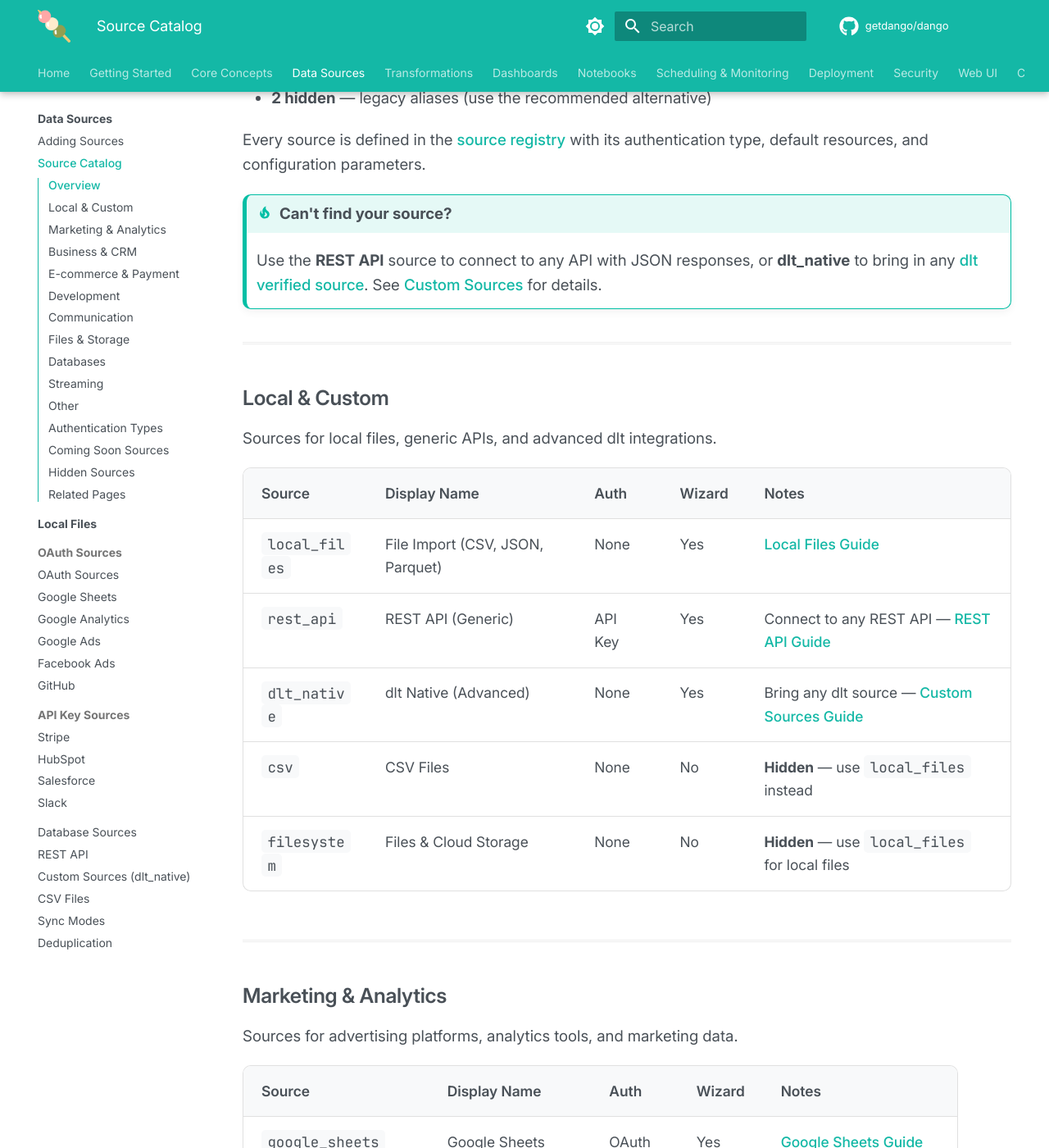
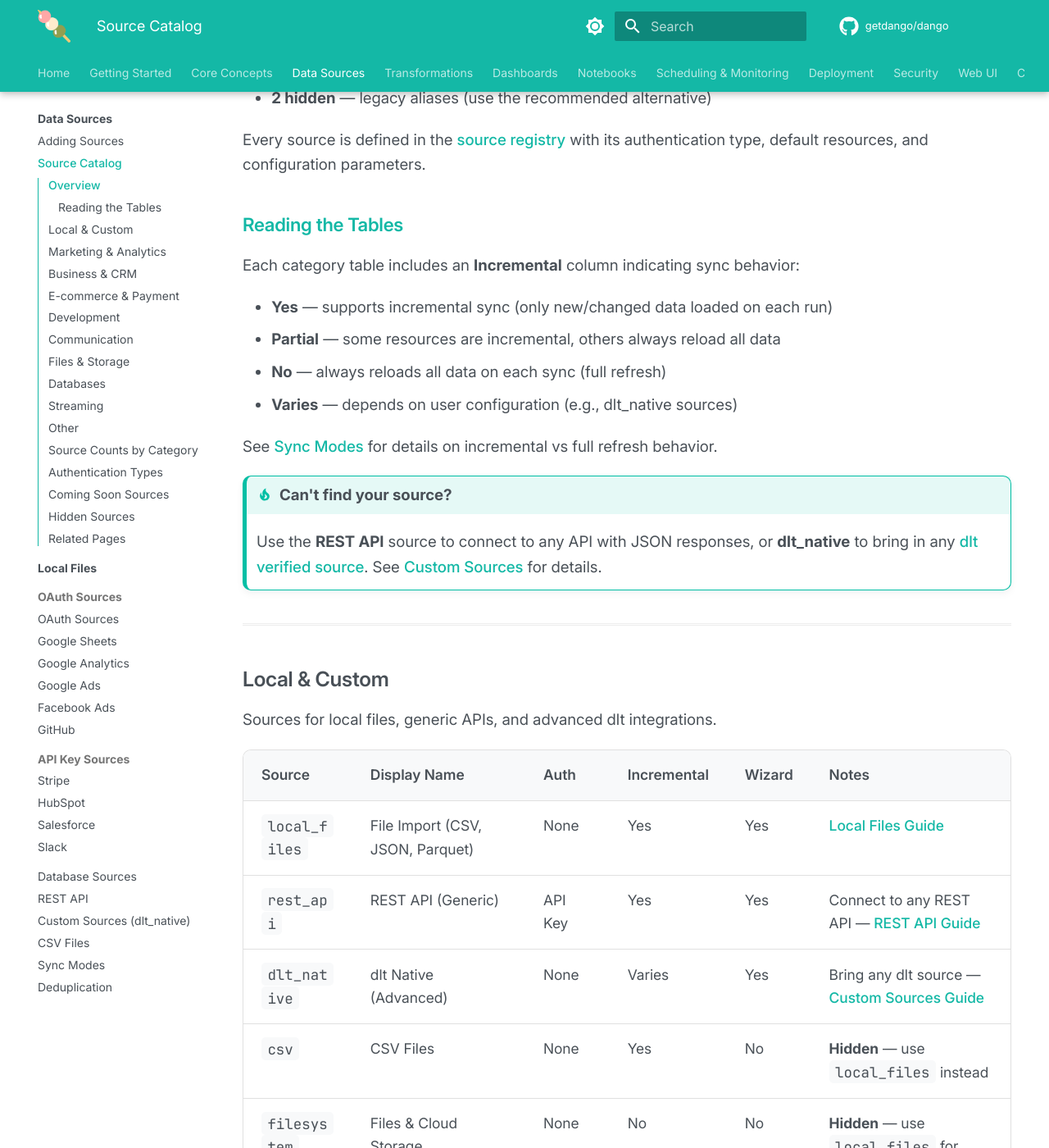
Before and after one commit to getdango/docs, an MkDocs documentation site: the page built from docs/data-sources/source-catalog.md, in a window 1280 px wide and 1400 px high, scrolled down 464 px. Shown: the whole window at 82% size. Built offline with MkDocs 1.6.1 and Material for MkDocs 9.7.7, drawn with Linux system fonts in a browser that asks for light colours; comment, search, counter and statistics services are not loaded; the version menu is left out; some of the changed text lies outside the part shown.

Commit message:
Fix review issues: CLI syntax, incremental column, content gaps
- sync-modes.md: Replace deprecated --source flag with positional arg
- adding-sources.md: Fix source edit --name to positional argument
- source-catalog.md: Add Incremental column to all tables, add summary
- deduplication.md: Clarify auto-inference, add Common Patterns section
- index.md: Differentiate production-ready vs tested in status table

Co-Authored-By: Claude Opus 4.6 (1M context) <noreply@anthropic.com>

```diff
--- a/docs/data-sources/source-catalog.md
+++ b/docs/data-sources/source-catalog.md
@@ -14,6 +14,17 @@ Dango ships with **33 built-in source connectors** powered by [dlt (data load to
 
 Every source is defined in the [source registry](../reference/source-registry.md) with its authentication type, default resources, and configuration parameters.
 
+### Reading the Tables
+
+Each category table includes an **Incremental** column indicating sync behavior:
+
+- **Yes** — supports incremental sync (only new/changed data loaded on each run)
+- **Partial** — some resources are incremental, others always reload all data
+- **No** — always reloads all data on each sync (full refresh)
+- **Varies** — depends on user configuration (e.g., dlt_native sources)
+
+See [Sync Modes](sync-modes.md) for details on incremental vs full refresh behavior.
+
 !!! tip "Can't find your source?"
     Use the **REST API** source to connect to any API with JSON responses, or **dlt_native** to bring in any [dlt verified source](https://dlthub.com/docs/dlt-ecosystem/verified-sources/). See [Custom Sources](custom-sources.md) for details.
 
@@ -23,13 +34,13 @@ Every source is defined in the [source registry](../reference/source-registry.md
 
 Sources for local files, generic APIs, and advanced dlt integrations.
 
-| Source | Display Name | Auth | Wizard | Notes |
-|--------|-------------|------|--------|-------|
-| `local_files` | File Import (CSV, JSON, Parquet) | None | Yes | [Local Files Guide](local-files/index.md) |
-| `rest_api` | REST API (Generic) | API Key | Yes | Connect to any REST API — [REST API Guide](rest-api.md) |
-| `dlt_native` | dlt Native (Advanced) | None | Yes | Bring any dlt source — [Custom Sources Guide](custom-sources.md) |
-| `csv` | CSV Files | None | No | **Hidden** — use `local_files` instead |
-| `filesystem` | Files & Cloud Storage | None | No | **Hidden** — use `local_files` for local files |
+| Source | Display Name | Auth | Incremental | Wizard | Notes |
+|--------|-------------|------|-------------|--------|-------|
+| `local_files` | File Import (CSV, JSON, Parquet) | None | Yes | Yes | [Local Files Guide](local-files/index.md) |
+| `rest_api` | REST API (Generic) | API Key | Yes | Yes | Connect to any REST API — [REST API Guide](rest-api.md) |
+| `dlt_native` | dlt Native (Advanced) | None | Varies | Yes | Bring any dlt source — [Custom Sources Guide](custom-sources.md) |
+| `csv` | CSV Files | None | Yes | No | **Hidden** — use `local_files` instead |
+| `filesystem` | Files & Cloud Storage | None | No | No | **Hidden** — use `local_files` for local files |
 
 ---
 
@@ -37,15 +48,15 @@ Sources for local files, generic APIs, and advanced dlt integrations.
 
 Sources for advertising platforms, analytics tools, and marketing data.
 
-| Source | Display Name | Auth | Wizard | Notes |
-|--------|-------------|------|--------|-------|
-| `google_sheets` | Google Sheets | OAuth | Yes | [Google Sheets Guide](google-sheets.md) |
-| `facebook_ads` | Facebook Ads | OAuth | Yes | [Facebook Ads Guide](facebook-ads.md) |
-| `google_analytics` | Google Analytics 4 | OAuth | Yes | [Google Analytics Guide](google-analytics.md) |
-| `google_ads` | Google Ads | OAuth | Yes | [Google Ads Guide](google-ads.md) |
-| `airtable` | Airtable | API Key | Yes | Bases and tables |
-| `mux` | Mux | API Key | Yes | Video analytics |
-| `matomo` | Matomo | API Key | No | **Coming Soon** |
+| Source | Display Name | Auth | Incremental | Wizard | Notes |
+|--------|-------------|------|-------------|--------|-------|
+| `google_sheets` | Google Sheets | OAuth | No | Yes | [Google Sheets Guide](google-sheets.md) |
+| `facebook_ads` | Facebook Ads | OAuth | Yes | Yes | [Facebook Ads Guide](facebook-ads.md) |
+| `google_analytics` | Google Analytics 4 | OAuth | Yes | Yes | [Google Analytics Guide](google-analytics.md) |
+| `google_ads` | Google Ads | OAuth | No | Yes | [Google Ads Guide](google-ads.md) |
+| `airtable` | Airtable | API Key | No | Yes | Bases and tables |
+| `mux` | Mux | API Key | Partial | Yes | Video analytics |
+| `matomo` | Matomo | API Key | Yes | No | **Coming Soon** |
 
 ---
 
@@ -53,16 +64,16 @@ Sources for advertising platforms, analytics tools, and marketing data.
 
 Sources for CRM platforms, helpdesks, project management, and HR tools.
 
-| Source | Display Name | Auth | Wizard | Notes |
-|--------|-------------|------|--------|-------|
-| `hubspot` | HubSpot | API Key | Yes | [HubSpot Guide](hubspot.md) — contacts, companies, deals, tickets |
-| `salesforce` | Salesforce | Service Account | Yes | [Salesforce Guide](salesforce.md) |
-| `pipedrive` | Pipedrive | API Key | Yes | 16 resources available |
-| `freshdesk` | Freshdesk | API Key | Yes | Support tickets and contacts |
-| `zendesk` | Zendesk | Basic | Yes | Support tickets and users |
-| `workable` | Workable | API Key | Yes | Applicant tracking |
-| `jira` | Jira | Basic | No | **Coming Soon** |
-| `asana` | Asana | API Key | No | **Coming Soon** |
+| Source | Display Name | Auth | Incremental | Wizard | Notes |
+|--------|-------------|------|-------------|--------|-------|
+| `hubspot` | HubSpot | API Key | Yes | Yes | [HubSpot Guide](hubspot.md) — contacts, companies, deals, tickets |
+| `salesforce` | Salesforce | Service Account | Partial | Yes | [Salesforce Guide](salesforce.md) |
+| `pipedrive` | Pipedrive | API Key | Yes | Yes | 16 resources available |
+| `freshdesk` | Freshdesk | API Key | Yes | Yes | Support tickets and contacts |
+| `zendesk` | Zendesk | Basic | Partial | Yes | Support tickets and users |
+| `workable` | Workable | API Key | Partial | Yes | Applicant tracking |
+| `jira` | Jira | Basic | No | No | **Coming Soon** |
+| `asana` | Asana | API Key | Partial | No | **Coming Soon** |
 
 ---
 
@@ -70,10 +81,10 @@ Sources for CRM platforms, helpdesks, project management, and HR tools.
 
 Sources for payment processors and online stores.
 
-| Source | Display Name | Auth | Wizard | Notes |
-|--------|-------------|------|--------|-------|
-| `stripe` | Stripe | API Key | Yes | [Stripe Guide](stripe.md) — charges, customers, subscriptions |
-| `shopify` | Shopify | OAuth | No | **Coming Soon** — pending OAuth flow update |
+| Source | Display Name | Auth | Incremental | Wizard | Notes |
+|--------|-------------|------|-------------|--------|-------|
+| `stripe` | Stripe | API Key | Partial | Yes | [Stripe Guide](stripe.md) — charges, customers, subscriptions |
+| `shopify` | Shopify | OAuth | — | No | **Coming Soon** — pending OAuth flow update |
 
 ---
 
@@ -81,9 +92,9 @@ Sources for payment processors and online stores.
 
 Sources for developer tools and code repositories.
 
-| Source | Display Name | Auth | Wizard | Notes |
-|--------|-------------|------|--------|-------|
-| `github` | GitHub | API Key | Yes | [GitHub Guide](github.md) — issues, PRs, commits |
+| Source | Display Name | Auth | Incremental | Wizard | Notes |
+|--------|-------------|------|-------------|--------|-------|
+| `github` | GitHub | API Key | No | Yes | [GitHub Guide](github.md) — issues, PRs, commits |
 
 ---
 
@@ -91,9 +102,9 @@ Sources for developer tools and code repositories.
 
 Sources for team messaging and collaboration.
 
-| Source | Display Name | Auth | Wizard | Notes |
-|--------|-------------|------|--------|-------|
-| `slack` | Slack | API Key | Yes | [Slack Guide](slack.md) — channels, messages, users |
+| Source | Display Name | Auth | Incremental | Wizard | Notes |
+|--------|-------------|------|-------------|--------|-------|
+| `slack` | Slack | API Key | Partial | Yes | [Slack Guide](slack.md) — channels, messages, users |
 
 ---
 
@@ -101,10 +112,10 @@ Sources for team messaging and collaboration.
 
 Sources for knowledge bases and email.
 
-| Source | Display Name | Auth | Wizard | Notes |
-|--------|-------------|------|--------|-------|
-| `notion` | Notion | API Key | Yes | Pages and databases |
-| `inbox` | Email (IMAP) | Basic | Yes | IMAP email import |
+| Source | Display Name | Auth | Incremental | Wizard | Notes |
+|--------|-------------|------|-------------|--------|-------|
+| `notion` | Notion | API Key | No | Yes | Pages and databases |
+| `inbox` | Email (IMAP) | Basic | Yes | Yes | IMAP email import |
 
 ---
 
@@ -112,10 +123,10 @@ Sources for knowledge bases and email.
 
 Sources for relational and document databases.
 
-| Source | Display Name | Auth | Wizard | Notes |
-|--------|-------------|------|--------|-------|
-| `postgres` | PostgreSQL | Basic | Yes | Full table or incremental loading |
-| `mongodb` | MongoDB | Basic | Yes | Collections with optional filtering |
+| Source | Display Name | Auth | Incremental | Wizard | Notes |
+|--------|-------------|------|-------------|--------|-------|
+| `postgres` | PostgreSQL | Basic | Yes | Yes | Full table or incremental loading |
+| `mongodb` | MongoDB | Basic | Yes | Yes | Collections with optional filtering |
 
 !!! note "Other databases"
     Connect to MySQL, SQL Server, and other databases via the `dlt_native` source type using dlt's [sql_database](https://dlthub.com/docs/dlt-ecosystem/verified-sources/sql_database) source. See [Database Sources](database-sources.md).
@@ -126,10 +137,10 @@ Sources for relational and document databases.
 
 Sources for real-time data streams.
 
-| Source | Display Name | Auth | Wizard | Notes |
-|--------|-------------|------|--------|-------|
-| `kafka` | Apache Kafka | None | Yes | Consumer-based ingestion |
-| `kinesis` | AWS Kinesis | Service Account | Yes | AWS stream processing |
+| Source | Display Name | Auth | Incremental | Wizard | Notes |
+|--------|-------------|------|-------------|--------|-------|
+| `kafka` | Apache Kafka | None | Yes | Yes | Consumer-based ingestion |
+| `kinesis` | AWS Kinesis | Service Account | Yes | Yes | AWS stream processing |
 
 ---
 
@@ -137,11 +148,29 @@ Sources for real-time data streams.
 
 Utility and niche sources.
 
-| Source | Display Name | Auth | Wizard | Notes |
-|--------|-------------|------|--------|-------|
-| `chess` | Chess.com | None | Yes | Public API — great for testing |
-| `strapi` | Strapi | API Key | No | **Coming Soon** |
-| `personio` | Personio | API Key | No | **Coming Soon** |
+| Source | Display Name | Auth | Incremental | Wizard | Notes |
+|--------|-------------|------|-------------|--------|-------|
+| `chess` | Chess.com | None | Partial | Yes | Public API — great for testing |
+| `strapi` | Strapi | API Key | No | No | **Coming Soon** |
+| `personio` | Personio | API Key | Partial | No | **Coming Soon** |
+
+---
+
+## Source Counts by Category
+
+| Category | Total | Wizard | Coming Soon |
+|----------|-------|--------|-------------|
+| Local & Custom | 5 | 3 | 0 |
+| Marketing & Analytics | 7 | 6 | 1 |
+| Business & CRM | 8 | 5 | 3 |
+| E-commerce & Payment | 2 | 1 | 1 |
+| Development | 1 | 1 | 0 |
+| Communication | 1 | 1 | 0 |
+| Files & Storage | 2 | 2 | 0 |
+| Databases | 2 | 2 | 0 |
+| Streaming | 2 | 2 | 0 |
+| Other | 3 | 1 | 2 |
+| **Total** | **33** | **25** | **6** |
 
 ---
 
```
Also changed, not shown: docs/data-sources/adding-sources.md (+1 -1 lines), docs/data-sources/deduplication.md (+39 -4 lines), docs/data-sources/index.md (+15 -14 lines), docs/data-sources/sync-modes.md (+10 -10 lines).
